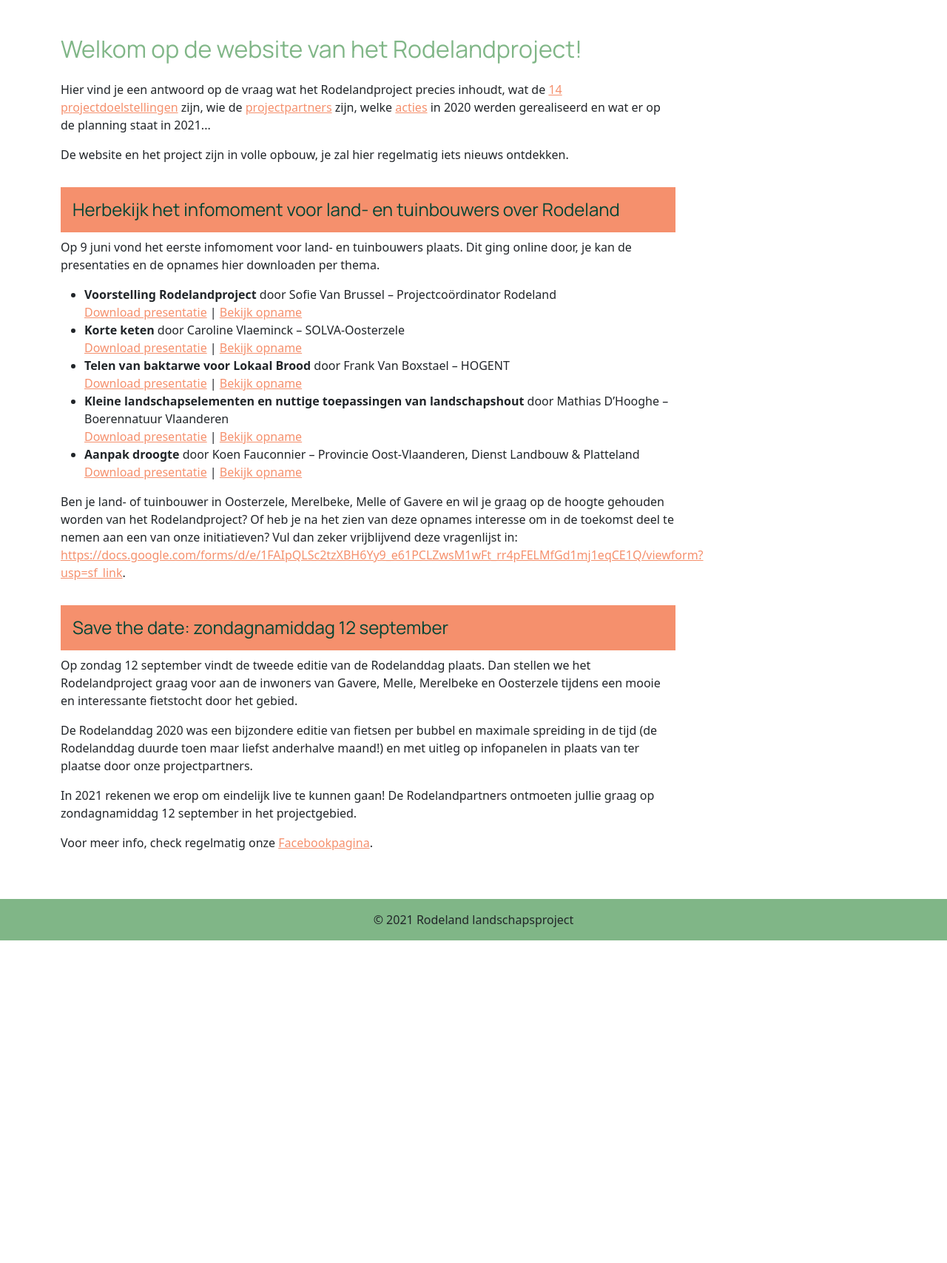
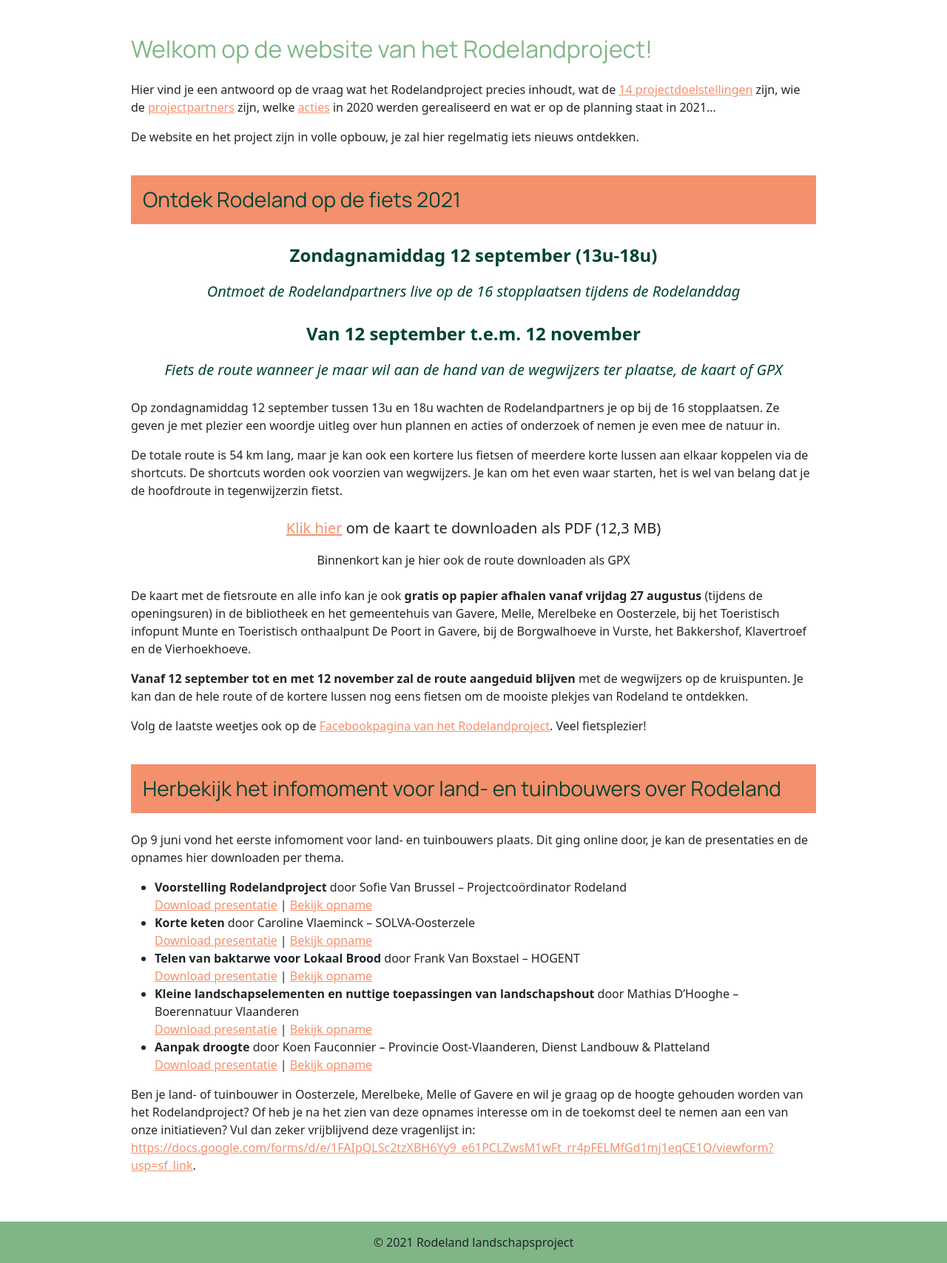
Before and after one commit to bartvle/rodeland, a Django app: page / in a window 1280 px wide. Shown: the part 1036-2743 px from the top of the page at 74% size. Before the commit the page ends 2307 px from the top, so only its background shows below. Run offline with Django 3.2, Linux system fonts and the light colour scheme; some libraries are stand-ins or nearby versions.

Commit message:
Update Rodelanddag 2021

```diff
--- /dev/null
+++ b/requirements.txt
@@ -0,0 +1,2 @@
+django
+django-analytical
--- a/rodeland/rodeland/templates/start.html
+++ b/rodeland/rodeland/templates/start.html
@@ -9,11 +9,12 @@
         </div> -->
         <div class="row pb-5">
             <div class="col-12">
-                <div id="carouselExampleIndicators" class="carousel slide" data-bs-ride="carousel">
+                <img class="d-block w-100" src="/static/images/banner Rodelanddag 2021a.jpg">
+                <!-- <div id="carouselExampleIndicators" class="carousel slide" data-bs-ride="carousel">
                     <div class="carousel-indicators">
                         <button  data-bs-target="#carouselExampleIndicators" data-bs-slide-to="0" class="active"></button >
                         <button  data-bs-target="#carouselExampleIndicators" data-bs-slide-to="1"></button >
-                        <button  data-bs-target="#carouselExampleIndicators" data-bs-slide-to="2"></button >
+                        <button  data-bs-target="#carouselExamplepythIndicators" data-bs-slide-to="2"></button >
                     </div>
                     <div class="carousel-inner">
                         <div class="carousel-item active">
@@ -34,14 +35,15 @@
                         <span class="carousel-control-next-icon" aria-hidden="true"></span>
                         <span class="visually-hidden">Next</span>
                     </button >
-                </div>
+                </div> -->
             </div>
         </div>
         <div class="row">
-            <div class="col-lg-9">
-                <h2 class="pb-3">Welkom op de website van het Rodelandproject!</h2>
-                <div class="row">
-                    <div class="col-lg-12">
+            <div class="col-xl-1"></div>
+            <div class="col-xl-10">
+                <div class="row mb-4">
+                    <div class="col-12">
+                        <h2 class="pb-3">Welkom op de website van het Rodelandproject!</h2>
                         <p>
                             Hier vind je een antwoord op de vraag wat het Rodelandproject precies inhoudt, wat de <a class="text" href="/wat">14 projectdoelstellingen</a> zijn, wie de <a class="text" href="/wie">projectpartners</a> zijn, welke <a class="text" href="/acties">acties<a> in 2020 werden gerealiseerd en wat er op de planning staat in 2021...
                         </p>
@@ -50,11 +52,29 @@
                         </p>
                     </div>
                 </div>
-                <div class="bg-color3 p-3 mt-3 mb-2">
-                    <h4 class="m-0">Herbekijk het infomoment voor land- en tuinbouwers over Rodeland</h4>
+                <div class="bg-color3 p-3 mt-4 mb-4">
+                    <h4 class="m-0 fs-3">Ontdek Rodeland op de fiets 2021</h4>
                 </div>
                 <div class="row">
-                    <div class="col-lg-12">
+                    <div class="col-12">
+                        <p class="text-center color1 fs-4 fw-bold">Zondagnamiddag 12 september (13u-18u)</p>
+                        <p class="text-center color1 fs-5 mb-4 fst-italic">Ontmoet de Rodelandpartners live op de 16 stopplaatsen tijdens de Rodelanddag</p>
+                        <p class="text-center color1 fs-4 fw-bold">Van 12 september t.e.m. 12 november</p>
+                        <p class="text-center color1 fs-5 mb-4 fst-italic">Fiets de route wanneer je maar wil aan de hand van de wegwijzers ter plaatse, de kaart of GPX</p>
+                        <p>Op zondagnamiddag 12 september tussen 13u en 18u wachten de Rodelandpartners je op bij de 16 stopplaatsen. Ze geven je met plezier een woordje uitleg over hun plannen en acties of onderzoek of nemen je even mee de natuur in.</p>
+                        <p>De totale route is 54 km lang, maar je kan ook een kortere lus fietsen of meerdere korte lussen aan elkaar koppelen via de shortcuts. De shortcuts worden ook voorzien van wegwijzers. Je kan om het even waar starten, het is wel van belang dat je de hoofdroute in tegenwijzerzin fietst.</p>
+                        <p class="text-center fs-5 mt-4"><a class="text" href="/static/Rodeland Fietskaart 2021.pdf" download>Klik hier</a> om de kaart te downloaden als PDF (12,3 MB)</p>
+                        <p class="text-center mb-4">Binnenkort kan je hier ook de route downloaden als GPX</p>
+                        <p>De kaart met de fietsroute en alle info kan je ook <b>gratis op papier afhalen vanaf vrijdag 27 augustus</b> (tijdens de openingsuren) in de bibliotheek en het gemeentehuis van Gavere, Melle, Merelbeke en Oosterzele, bij het Toeristisch infopunt Munte en Toeristisch onthaalpunt De Poort in Gavere, bij de Borgwalhoeve in Vurste, het Bakkershof, Klavertroef en de Vierhoekhoeve.</p>
+                        <p><b>Vanaf 12 september tot en met 12 november zal de route aangeduid blijven</b> met de wegwijzers op de kruispunten. Je kan dan de hele route of de kortere lussen nog eens fietsen om de mooiste plekjes van Rodeland te ontdekken.</p>
+                        <p>Volg de laatste weetjes ook op de <a class="text" href="https://www.facebook.com/Rodelandproject/" target="_blank">Facebookpagina van het Rodelandproject</a>. Veel fietsplezier!</p>
+                    </div>
+                </div>
+                <div class="bg-color3 p-3 mt-4 mb-4">
+                    <h4 class="m-0 fs-3">Herbekijk het infomoment voor land- en tuinbouwers over Rodeland</h4>
+                </div>
+                <div class="row">
+                    <div class="col-12">
                         <p>
                             Op 9 juni vond het eerste infomoment voor land- en tuinbouwers plaats. Dit ging online door, je kan de presentaties en de opnames hier downloaden per thema.
                         </p>
@@ -90,7 +110,7 @@
                         </p>
                     </div>
                 </div>
-                <div class="bg-color3 p-3 mt-3 mb-2">
+                <!-- <div class="bg-color3 p-3 mt-3 mb-2">
                     <h4 class="m-0">Save the date: zondagnamiddag 12 september</h4>
                 </div>
                 <div class="row">
@@ -108,7 +128,7 @@
                             Voor meer info, check regelmatig onze <a class="text" href="https://www.facebook.com/Rodelandproject/" target="_blank">Facebookpagina</a>.
                         </p>
                     </div>
-                </div>
+                </div> -->
             </div>
             <div class="col-lg-3">
 
```
Also changed, not shown: 1 other file.
